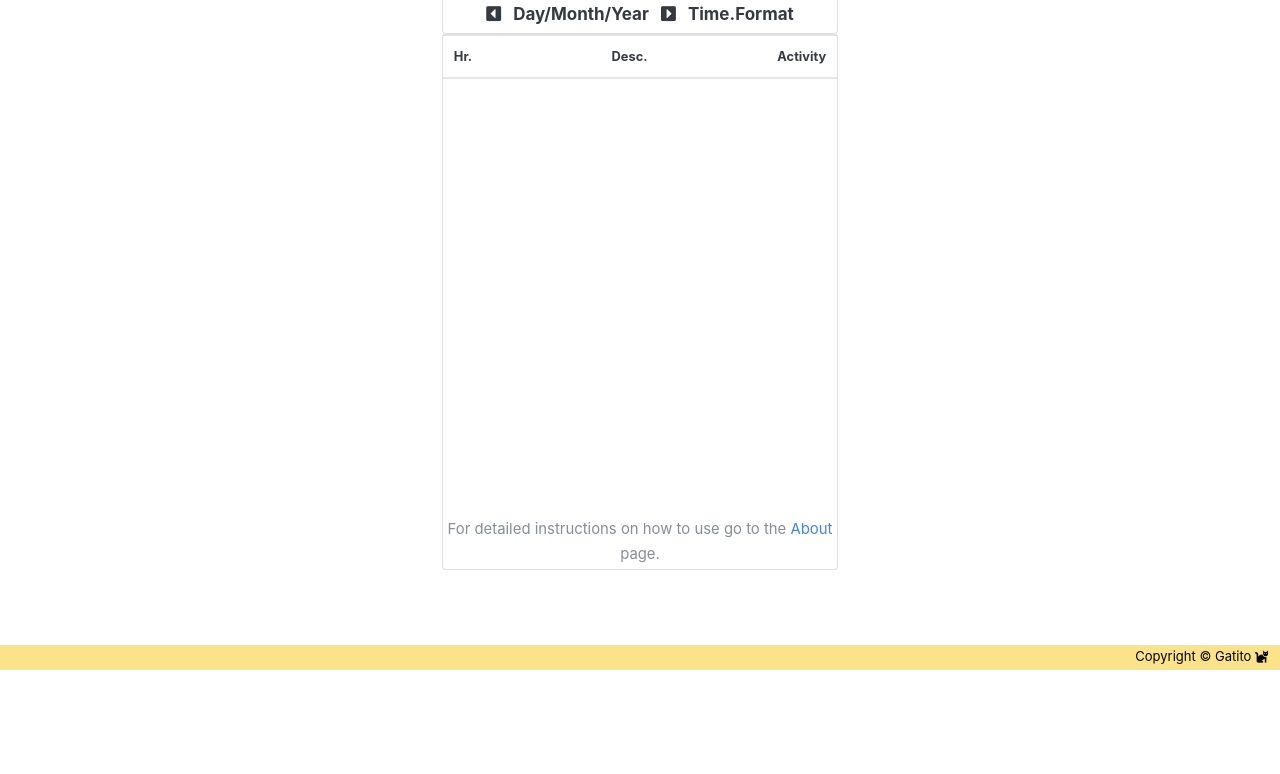
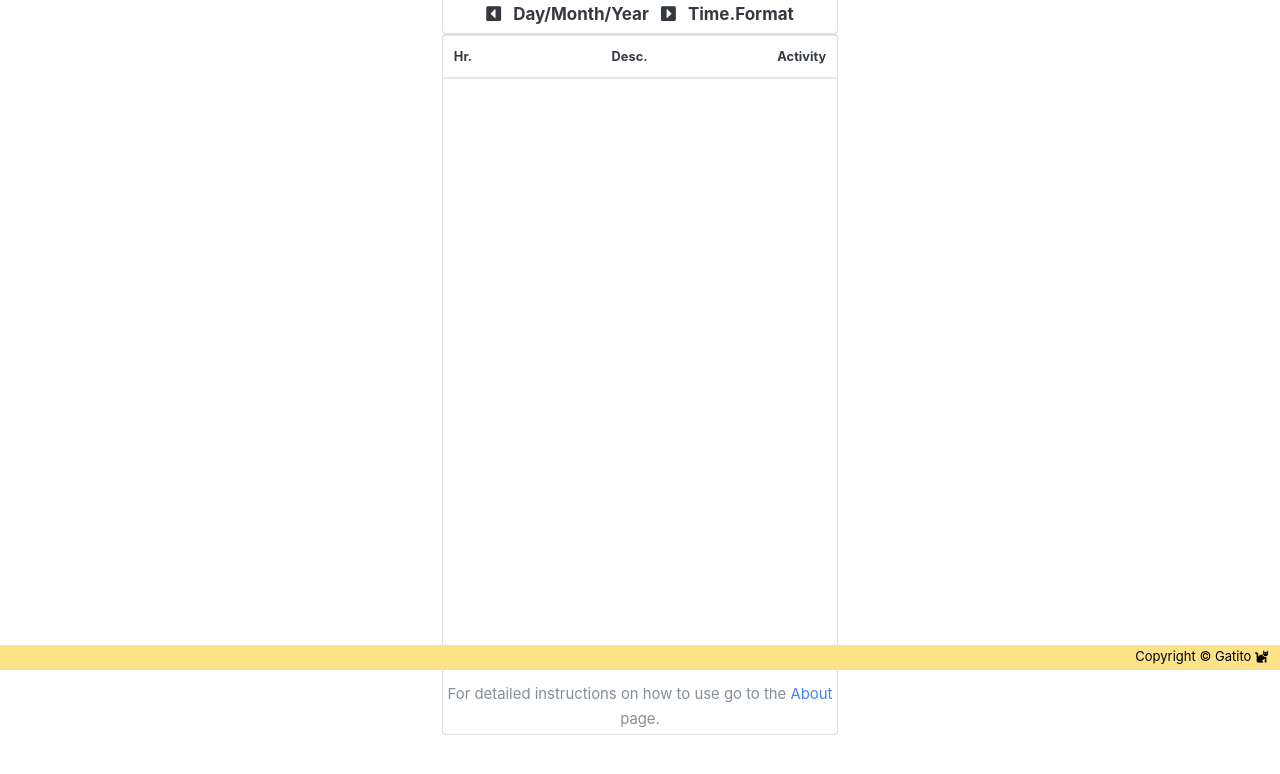
Before and after one commit to carlosissac/mod05hwdayplanner, a plain HTML site: page index.html in a window 1280 px wide. Shown: the part 130-904 px from the top of the page. Before the commit the page ends 800 px from the top, so only its background shows below. Drawn offline with nearby package versions, Linux system fonts and the light colour scheme; a script that the page names is missing.

Commit message:
aboutpage sizing bug fixed

```diff
--- a/assets/style.css
+++ b/assets/style.css
@@ -235,7 +235,7 @@
         padding: 1.5rem;
     }
     #plan-table-body {
-        height: 435px;
+        height: 425px;
     }
 }
 
@@ -296,7 +296,7 @@
 }
 
 /*allelse*/
-@media (min-height: 1367px) {
+@media (max-height: 1367px) {
 
     #main-section-row-top {
         padding: 0.5rem;
@@ -305,6 +305,6 @@
         padding: 1.5rem;
     }
     #plan-table-body {
-        height: px;
+        height: 600px;
     }
 }
```
Also changed, not shown: assets/placeholder_code.txt (deleted).
